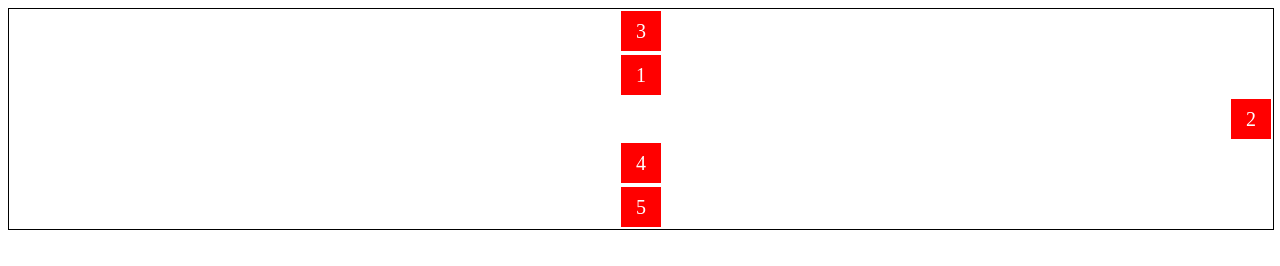
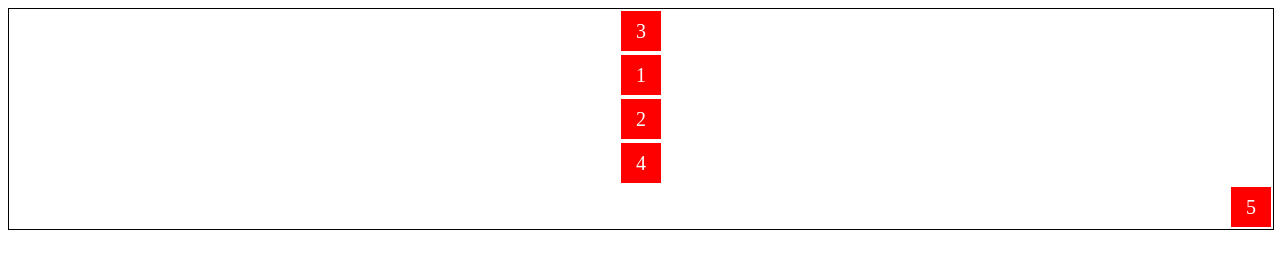
Before and after one commit to John1925Brown/flex, a plain HTML site: page index.html in a window 1280 px wide. Drawn offline with Linux system fonts and the light colour scheme.

Commit message:
style.css
feat: element- 5: flex-start

```diff
--- a/css/style.css
+++ b/css/style.css
@@ -25,6 +25,6 @@ margin: 2px 2px;
    order: -1;
 }
 
-.element:nth-child(2){
+.element:nth-child(5){
    align-self: flex-end;
 }
```
